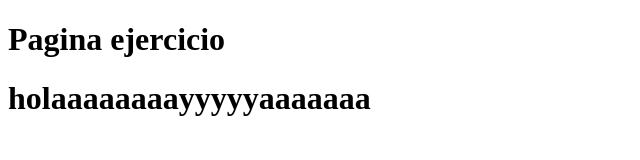
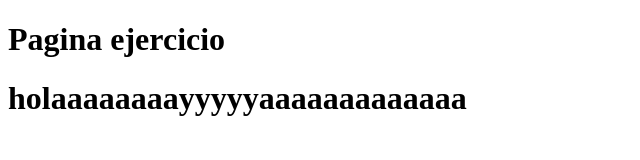
Before and after one commit to cannonxx/curso_html, a plain HTML site: page index.html in a window 1280 px wide. Shown: the whole page, without its empty margins (0-640 px from the left). Drawn offline with Linux system fonts and the light colour scheme.

Commit message:
hhhhhhhhhh

```diff
--- a/index.html
+++ b/index.html
@@ -3,7 +3,7 @@
 <head>
 	<title>Pagina en blanco</title>
 	<h1>Pagina ejercicio</h1>
-	<h1>holaaaaaaaayyyyyaaaaaaa</h1>
+	<h1>holaaaaaaaayyyyyaaaaaaaaaaaaa</h1>
 </head>
 <body>
 
```
